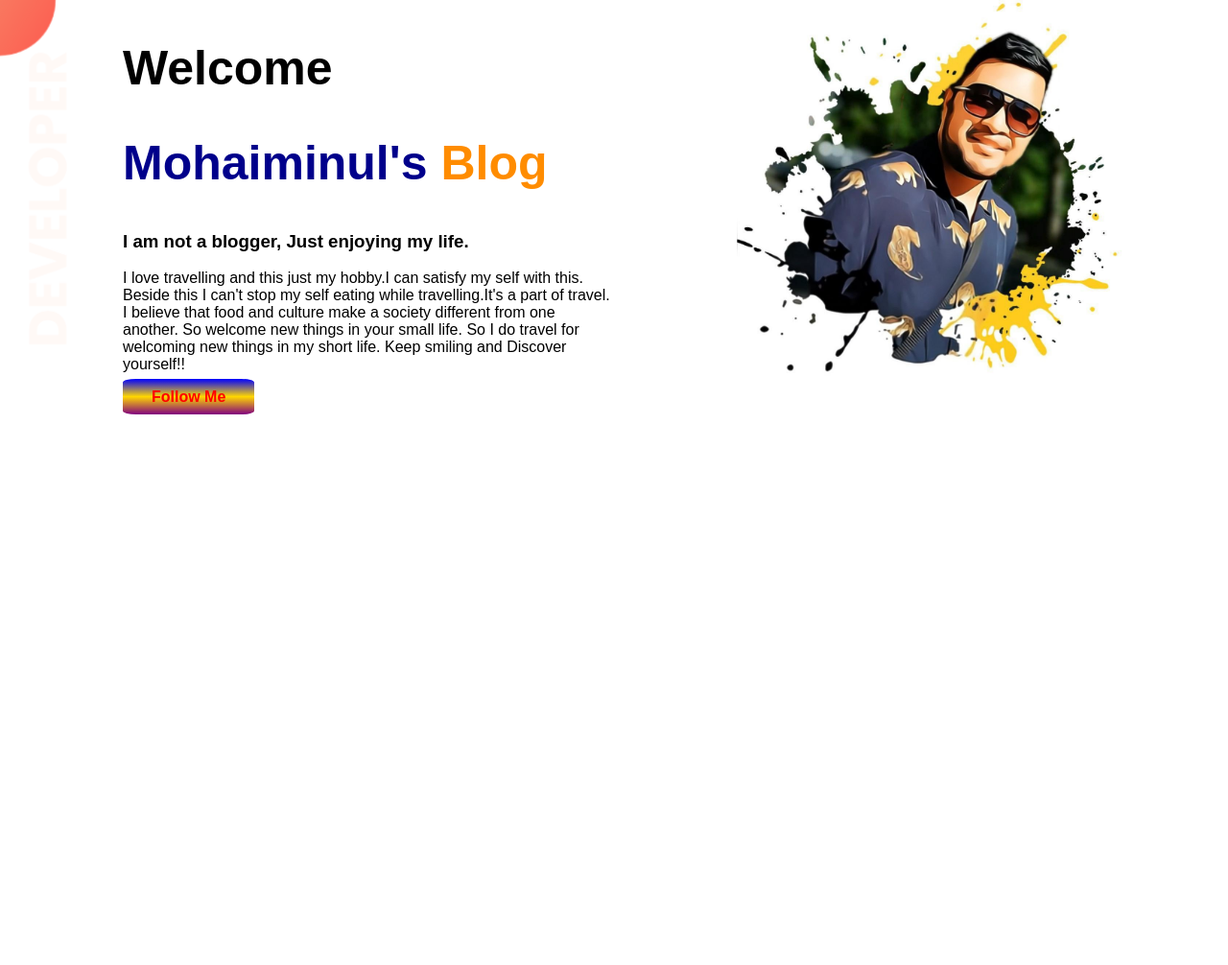
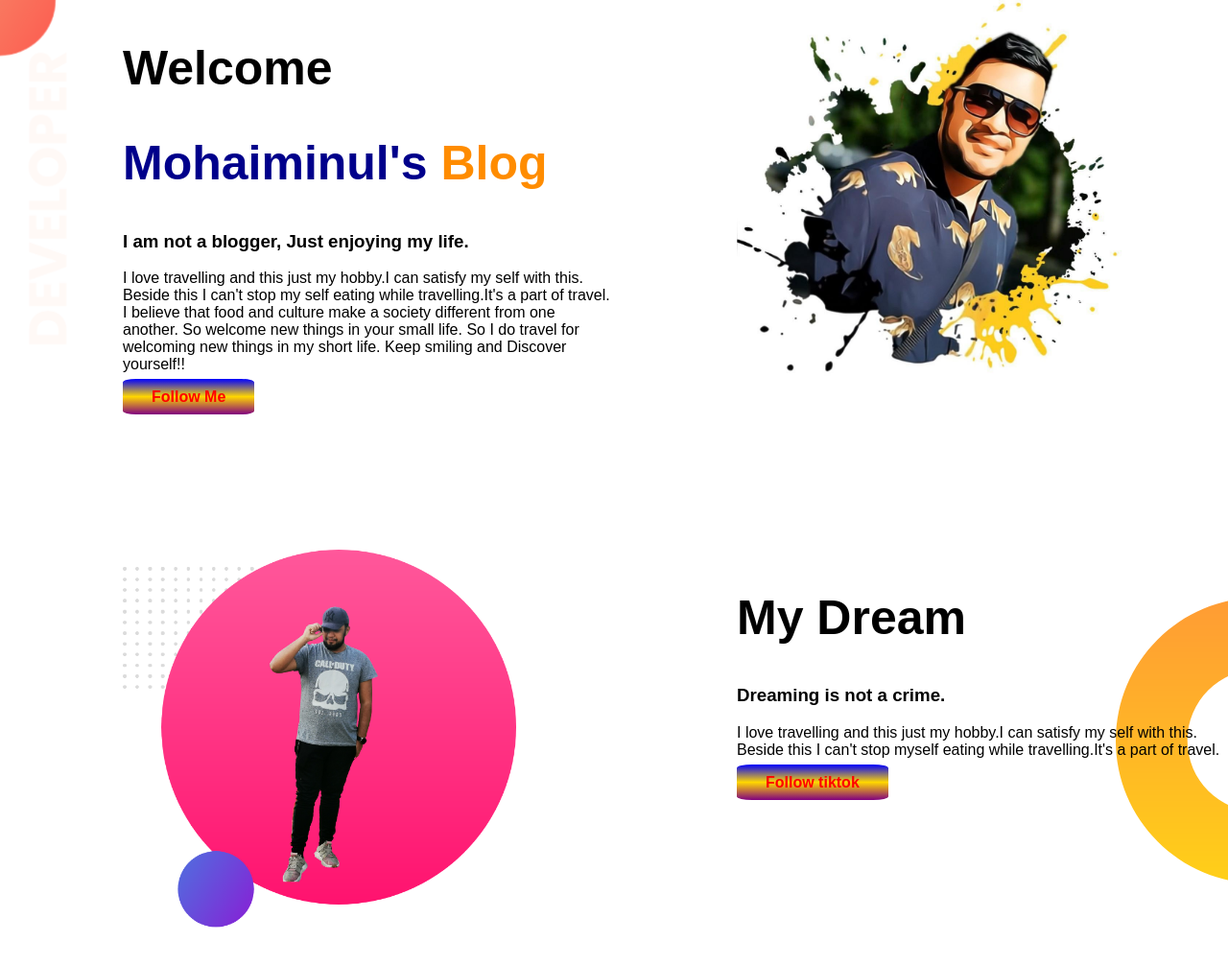
Before and after one commit to mohaiminulkarim/my-first-portofolio, a plain HTML site: page index.html in a window 1280 px wide. Shown: the whole page at 96% size. Before the commit the page ends 800 px from the top, so only its background shows below. Drawn offline with Linux system fonts and the light colour scheme; a web font is replaced by a local one.

Commit message:
Dream big

```diff
--- a/index.html
+++ b/index.html
@@ -31,6 +31,19 @@
             <img src="images/karim.jpg" alt="">
         </div>
     </section>
+    <section class="my-dream">
+        <div class="half-width">
+            <img src="images/my-bg2.png" alt="">
+        </div>
+        <div class="half-width">
+            <h1>My Dream</h1>
+            <h3>Dreaming is not a crime.</h3>
+            <p>I love travelling and this just my hobby.I can satisfy my self with this. Beside this I can't stop myself
+                eating while travelling.It's a part of travel.</p>
+            <a class="Button" target="_blank"
+                href="https://www.tiktok.com/@anjaankarim1?lang=en&is_copy_url=1&is_from_webapp=v1">Follow tiktok</a>
+        </div>
+    </section>
 </body>
 
 </html>
--- a/style.css
+++ b/style.css
@@ -13,6 +13,7 @@ h1{
 }
 section{
     display: flex;
+    margin-bottom: 150px;
 }
 .half-width{
     width: 50%;
@@ -33,3 +34,8 @@ section{
     background-image: url(images/top-banner.png);
     background-repeat: no-repeat;
 }
+.my-dream{
+    background-image: url(images/dream-bg.png);
+    background-repeat: no-repeat;
+    background-position: right;
+}
```
